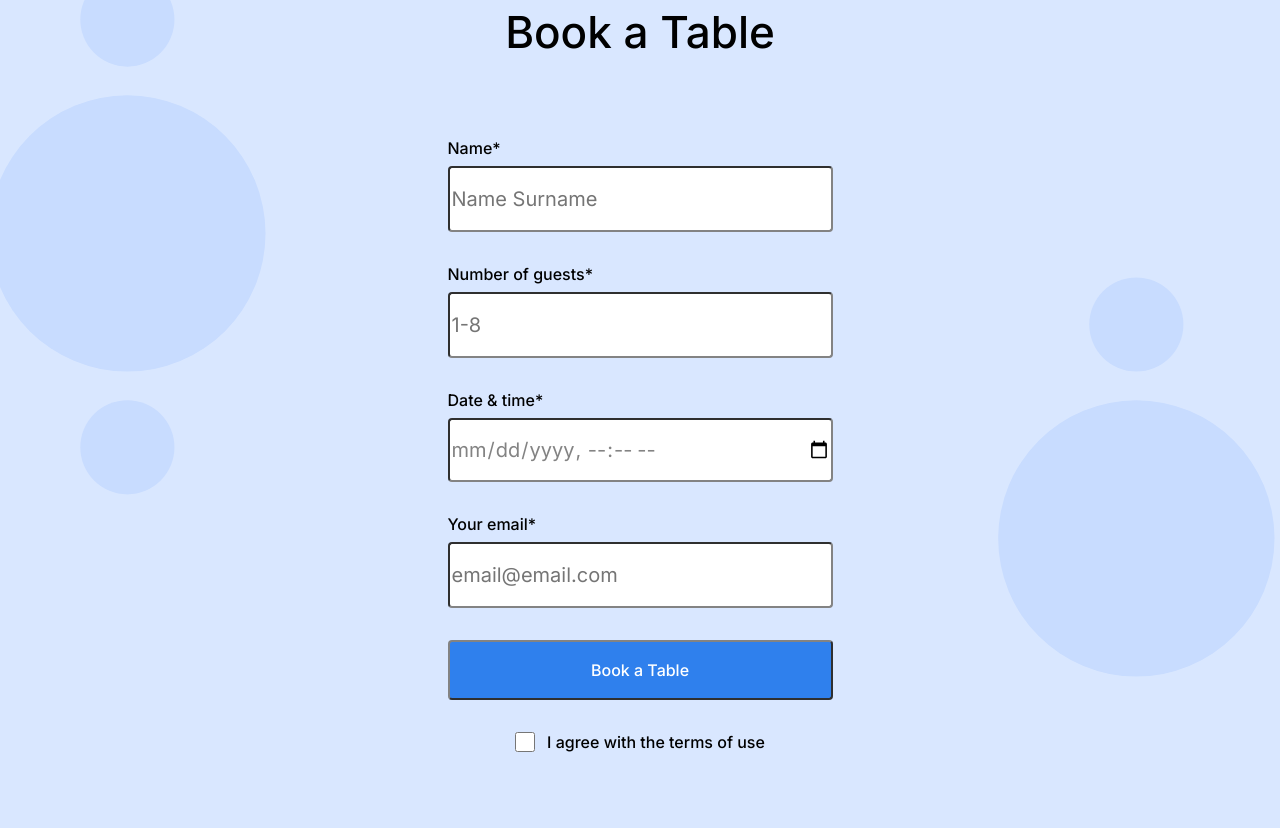
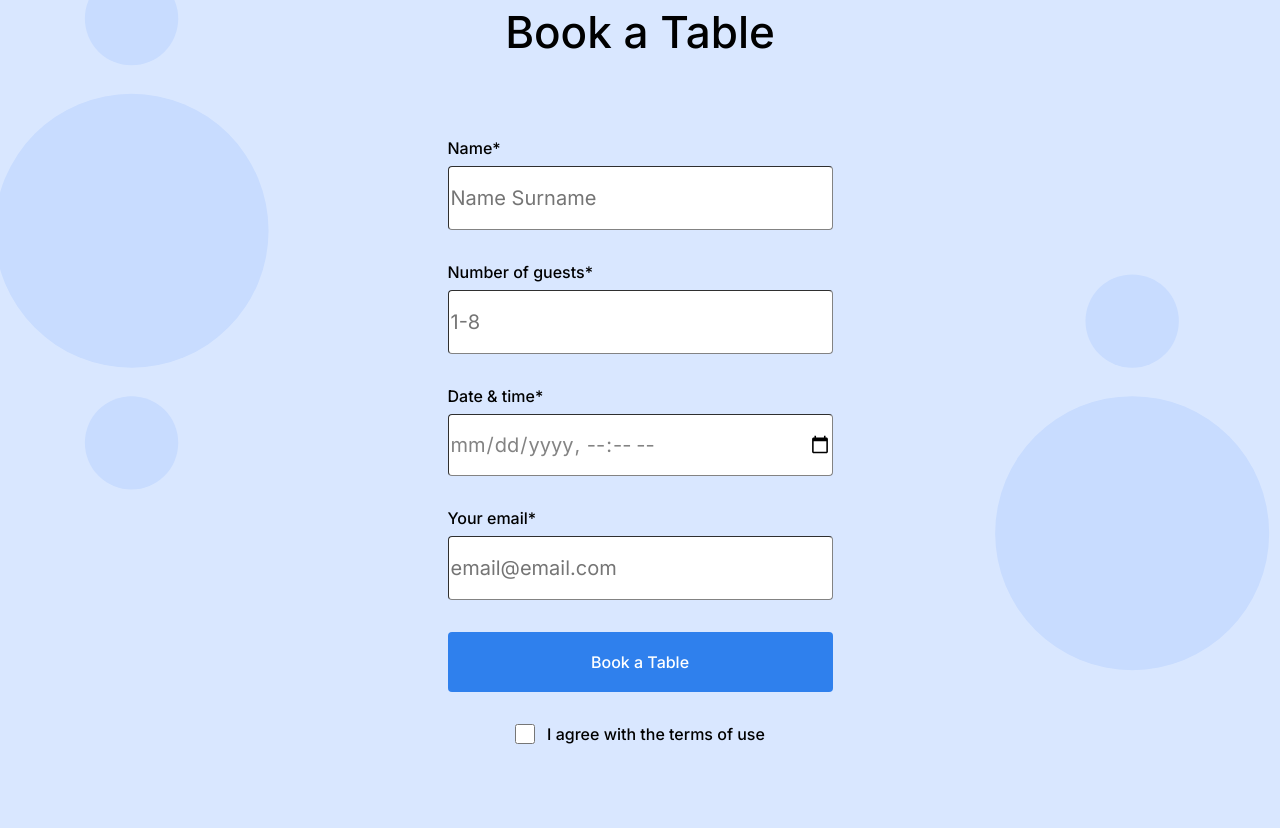
Before and after one commit to Marcelluki/se_project_coffeeshop, a plain HTML site: page index.html in a window 1280 px wide. Shown: the part 1752-2580 px from the top of the page. Drawn offline with Linux system fonts and the light colour scheme.

Commit message:
reset default v margins and fixed border for button

```diff
--- a/blocks/footer.css
+++ b/blocks/footer.css
@@ -70,4 +70,5 @@
   padding-left: 80px;
   padding-top: 0;
   padding-bottom: 60px;
+  margin: 0;
 }
--- a/blocks/form.css
+++ b/blocks/form.css
@@ -36,6 +36,7 @@
   margin-bottom: 32px;
   border-radius: 4px;
   border-color: #838383;
+  border-width: 1px;
 }
 .form__button {
   font-family: "Inter", Arial, sans-serif;
@@ -45,7 +46,7 @@
   line-height: 20px;
   background-color: #2f80ed;
   border-radius: 4px;
-  border-color: #838383;
+  border: none;
   min-width: 385px;
   min-height: 60px;
   color: #ffffff;
--- a/blocks/nav.css
+++ b/blocks/nav.css
@@ -12,6 +12,7 @@
   line-height: 20px;
   gap: 20px;
   padding: 0 0;
+  margin: 0 0 0 auto;
 }
 .nav__link {
   text-decoration: none;
--- a/blocks/reservation.css
+++ b/blocks/reservation.css
@@ -20,5 +20,3 @@
   line-height: 52px;
   padding-bottom: 80px;
 }
-.reservation__form {
-}
```
